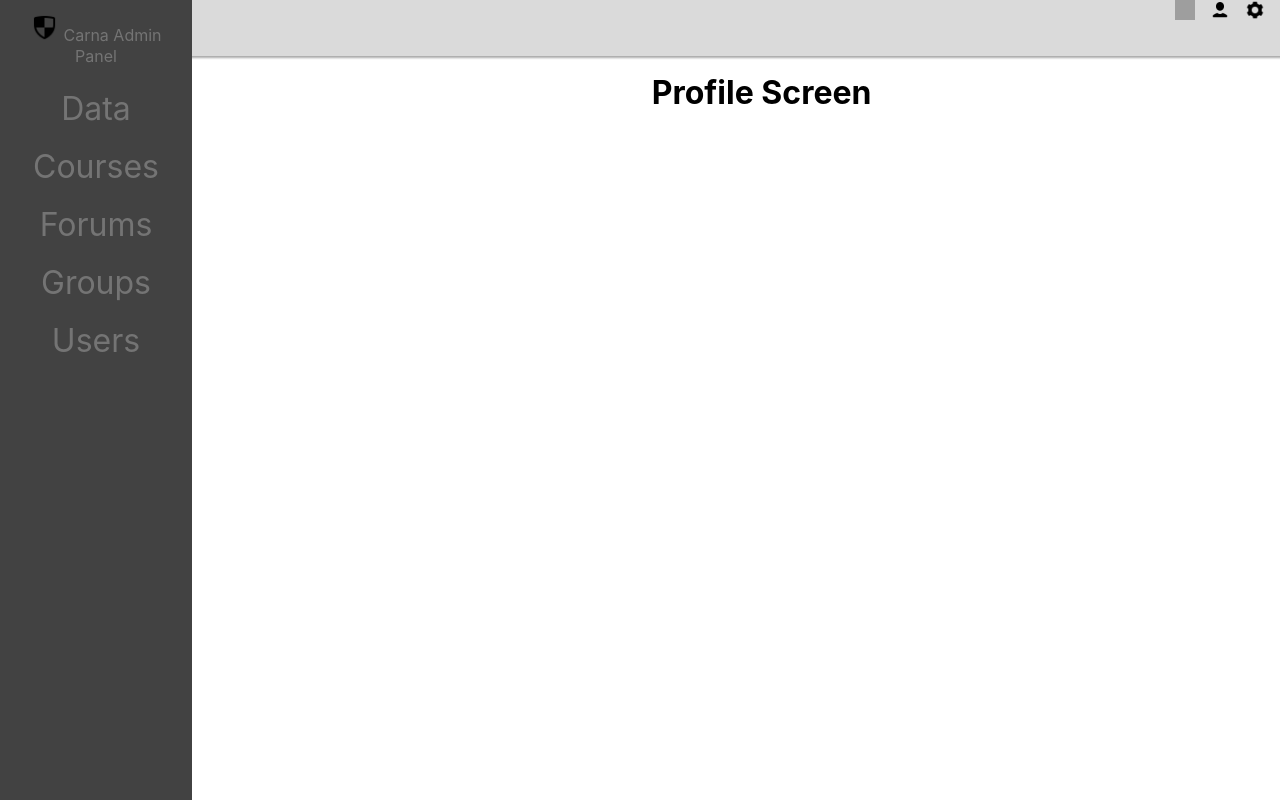
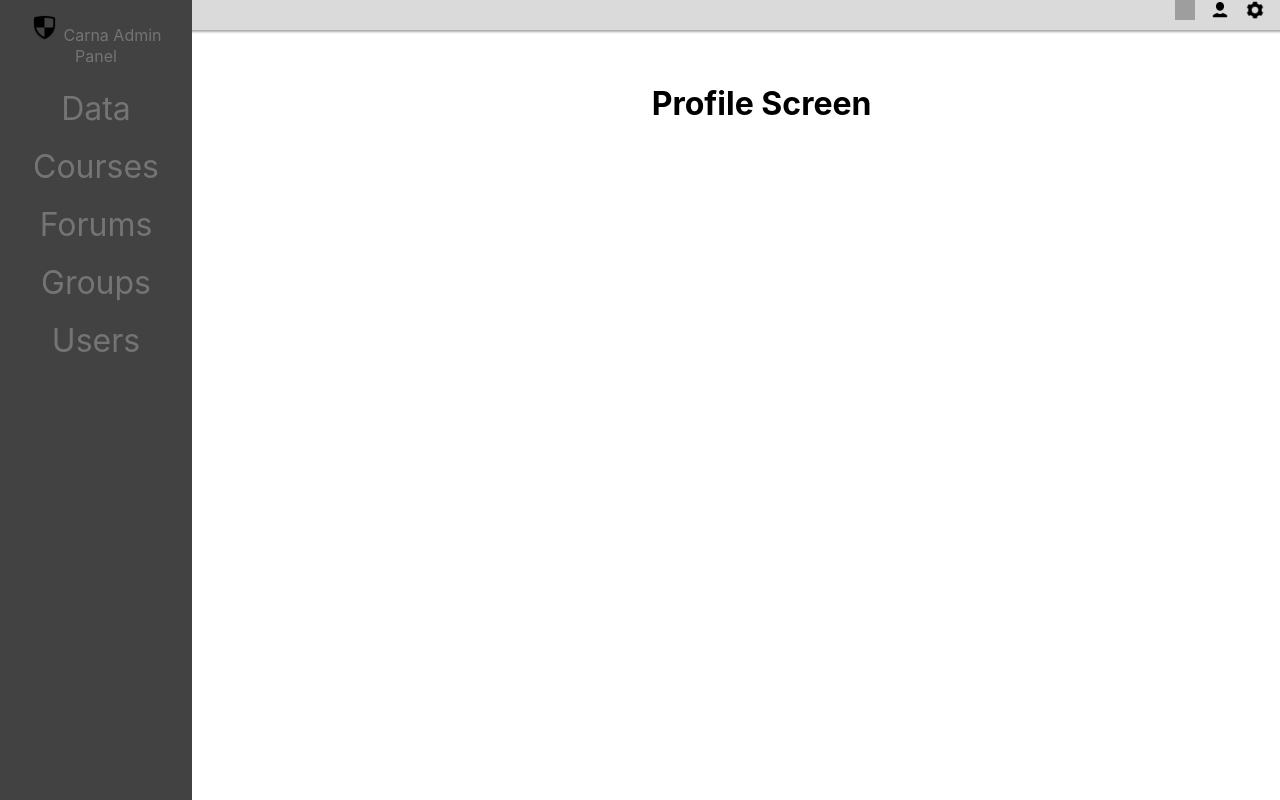
Before and after one commit to jihoshin28/Carna_Takehome_Frontend, a React (Create React App) app: page /#/profile in a window 1280 px wide. Shown: the top 800 px of the page. Built offline with nearby package versions, Linux system fonts and the light colour scheme; grey boxes are pictures that could not be loaded; the HTML template or start-up script is replaced by a standard one.

Commit message:
toolbar edits

```diff
--- a/src/App.css
+++ b/src/App.css
@@ -104,7 +104,7 @@
  top: 0;
  left: 0;
  width: 100%;
- height: 7%;
+ height: 30px;
  overflow-y: hidden;
  z-index: 2;
  background-color:rgb(218, 218, 218);
--- a/src/containers/Toolbar.js
+++ b/src/containers/Toolbar.js
@@ -15,7 +15,7 @@ class Navbar extends React.Component {
                     <img class = 'toolbar-icon' src = {`${process.env.PUBLIC_URL}/profile_icon.png`}/>
                 </Link>
 
-                <Link class = 'toolbar-link' to = "/profile" class="toolbar-link">
+                <Link class = 'toolbar-link' to = "/auth" class="toolbar-link">
                     <img class = 'toolbar-icon' src = {`${process.env.PUBLIC_URL}/sign_out_icon.png`}/>
                 </Link>
             </div>
--- a/src/screens/AuthScreen.js
+++ b/src/screens/AuthScreen.js
@@ -4,7 +4,7 @@ class AuthScreen extends React.Component {
     render(){
         return(
             <div>
-                <h1>Auth Screen</h1>
+                <h1 class = "screenHeader">Sign In</h1>
             </div>
         )
     }
--- a/src/screens/ProfileScreen.js
+++ b/src/screens/ProfileScreen.js
@@ -4,7 +4,7 @@ class ProfileScreen extends React.Component {
     render(){
         return(
             <div>
-                <h1>Profile Screen</h1>
+                <h1 className = "screenHeader">Profile Screen</h1>
             </div>
         )
     }
--- a/src/screens/SettingsScreen.js
+++ b/src/screens/SettingsScreen.js
@@ -4,7 +4,7 @@ class SettingsScreen extends React.Component {
     render(){
         return(
             <div>
-                <h1>Settings Screen</h1>
+                <h1 className = "screenHeader">Settings Screen</h1>
             </div>
         )
     }
```
